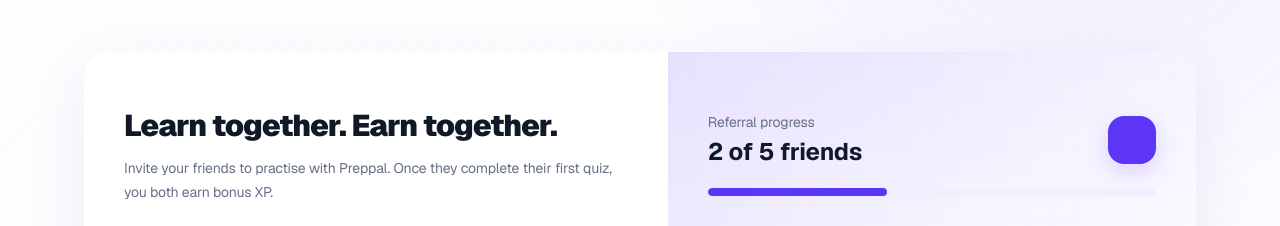
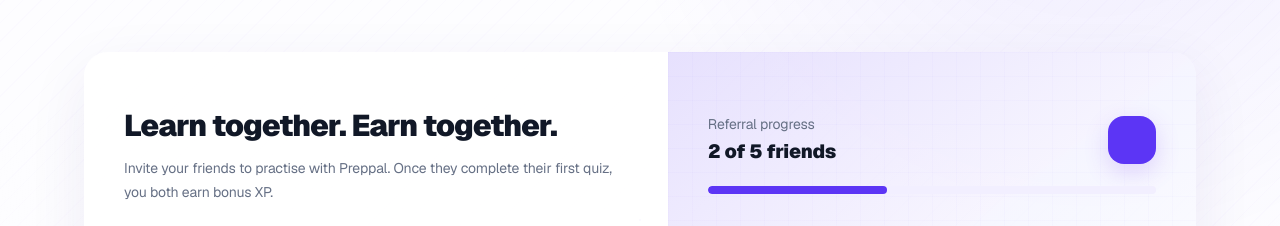
Before and after one commit to SLOURAX/preppal_web, a Next.js app: page / in a window 1280 px wide. Shown: the part 3380-3606 px from the top of the page. Built offline with nearby package versions, Linux system fonts and the light colour scheme; some icons are missing.

Commit message:
chore: updates

```diff
--- a/src/app/register/page.tsx
+++ b/src/app/register/page.tsx
@@ -156,7 +156,7 @@
             <div className="border-border bg-surface/90 focus-within:border-primary focus-within:ring-primary/10 flex h-11 items-center overflow-hidden rounded-xl border transition-[border-color,box-shadow] focus-within:ring-4">
               <select
                 aria-label="Country code"
-                className="text-foreground h-full w-[4.75rem] shrink-0 appearance-none bg-transparent pl-3 text-[13px] font-medium outline-none"
+                className="text-foreground h-full w-max min-w-16 shrink-0 appearance-none bg-transparent px-3 text-[13px] font-medium outline-none"
                 onChange={(event) => setCountryCode(event.target.value)}
                 value={countryCode}
               >
@@ -406,7 +406,7 @@
           Verify email
         </Button>
         <button
-          className="text-muted-foreground hover:text-primary mx-auto flex items-center gap-1 border-b border-transparent py-1 text-sm font-medium transition-colors hover:border-current mt-3"
+          className="text-muted-foreground hover:text-primary mx-auto mt-3 flex items-center gap-1 border-b border-transparent py-1 text-sm font-medium transition-colors hover:border-current"
           onClick={onBack}
           type="button"
         >
--- a/src/features/home/components/referral-section.tsx
+++ b/src/features/home/components/referral-section.tsx
@@ -118,7 +118,7 @@
           <div className="relative z-10 flex items-center justify-between gap-4">
             <div>
               <p className="text-muted-foreground text-sm">Referral progress</p>
-              <p className="text-foreground mt-1 text-2xl font-bold">
+              <p className="mt-1 text-[1.2rem] font-black">
                 2 of 5 friends
               </p>
             </div>
```
